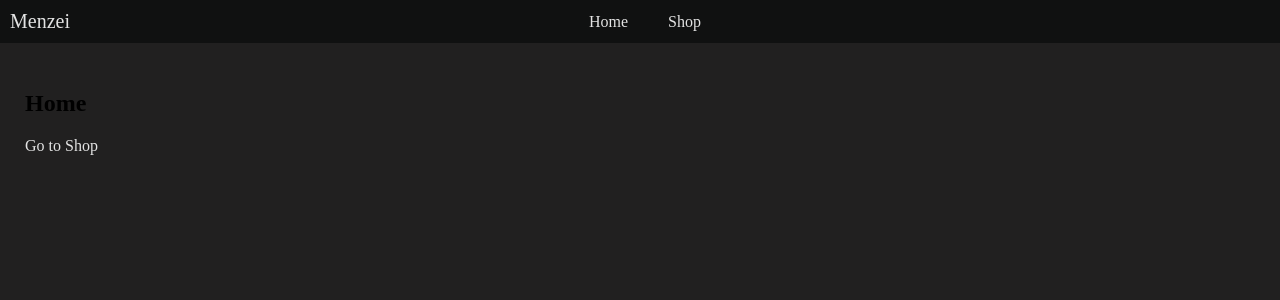
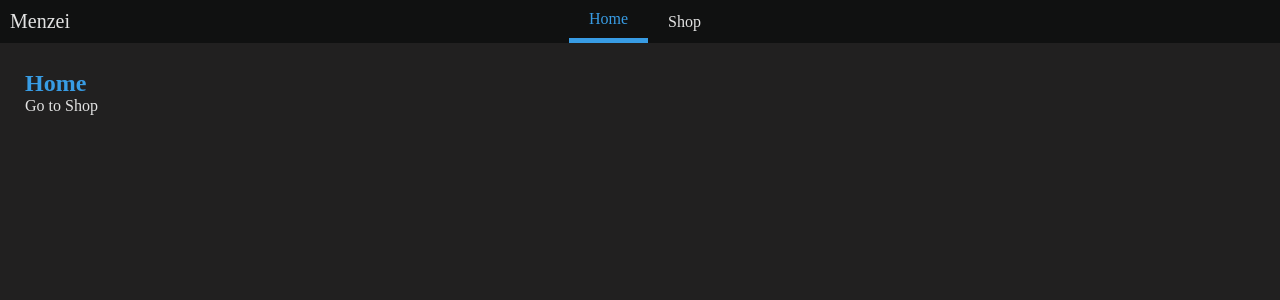
Before and after one commit to DogeOfFreedom/shopping-cart, a React (Vite) app: page /home in a window 1280 px wide. Shown: the top 300 px of the page. Built offline with nearby package versions, Linux system fonts and the light colour scheme; a web font is replaced by a local one.

Commit message:
feat: nav menu highlights based on url

```diff
--- a/src/App.jsx
+++ b/src/App.jsx
@@ -1,12 +1,16 @@
-import { Outlet } from "react-router-dom";
+import { useParams } from "react-router-dom";
 import NavBar from "./navbar/NavBar";
 import "./index.css";
+import Home from "./pages/Home";
+import Shop from "./pages/Shop";
 
 function App() {
+  const { name } = useParams();
+
   return (
     <div>
       <NavBar />
-      <Outlet />
+      {name === "home" ? <Home /> : <Shop />}
     </div>
   );
 }
--- a/src/navbar/ClickableTab.jsx
+++ b/src/navbar/ClickableTab.jsx
@@ -2,13 +2,13 @@ import { Link } from "react-router-dom";
 import styles from "./navbar.module.css";
 import PropTypes from "prop-types";
 
-const ClickableTab = ({ text, url, index, selected, set }) => {
+const ClickableTab = ({ text, url, selected }) => {
   const classes = selected
     ? `${styles.clickableTab} ${styles.selectedTab}`
     : `${styles.clickableTab}`;
 
   return (
-    <Link className={classes} onClick={() => set(index)} to={url}>
+    <Link className={classes} to={url}>
       <span>{text}</span>
     </Link>
   );
--- a/src/navbar/NavBar.jsx
+++ b/src/navbar/NavBar.jsx
@@ -1,10 +1,10 @@
-import { Link } from "react-router-dom";
+import { Link, useParams } from "react-router-dom";
 import styles from "./navbar.module.css";
 import ClickableTab from "./ClickableTab";
 import { useState } from "react";
 
 const NavBar = () => {
-  const [index, setIndex] = useState(0);
+  const { name } = useParams();
 
   return (
     <nav className={styles.nav}>
@@ -18,15 +18,13 @@ const NavBar = () => {
           text="Home"
           url="/home"
           index={1}
-          selected={index === 1}
-          set={setIndex}
+          selected={name === "home"}
         />
         <ClickableTab
           text="Shop"
           url="/shop"
           index={2}
-          selected={index === 2}
-          set={setIndex}
+          selected={name === "shop"}
         />
       </div>
       <div className={styles.checkout}></div>
--- a/src/pages/Home.jsx
+++ b/src/pages/Home.jsx
@@ -1,10 +1,11 @@
 import { Link } from "react-router-dom";
 import styles from "./pages.module.css";
+import home from "./home.module.css";
 
 const Home = () => {
   return (
     <div className={styles.pageContainer}>
-      <h2 className={styles.hero}>Home</h2>
+      <h2 className={styles.pageTitle}>Home</h2>
       <Link to="/shop">Go to Shop</Link>
     </div>
   );
--- a/src/routes.jsx
+++ b/src/routes.jsx
@@ -11,12 +11,8 @@ const routes = [
     errorElement: <ErrorPage />,
   },
   {
-    path: "/",
+    path: "/:name",
     element: <App />,
-    children: [
-      { path: "/home", element: <Home /> },
-      { path: "/shop", element: <Shop /> },
-    ],
   },
 ];
 
```
